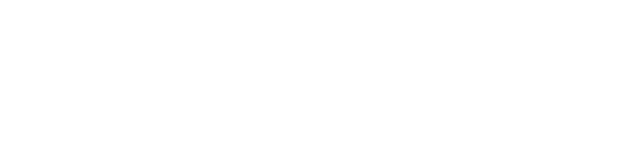
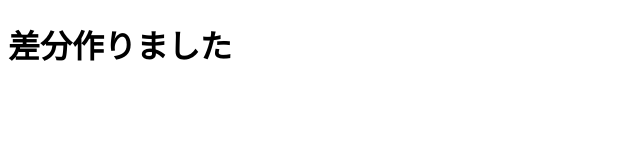
Before and after one commit to Daiju244/test_test, a plain HTML site: page index.html in a window 1280 px wide. Shown: the whole page, without its empty margins (0-640 px from the left). Drawn offline with Linux system fonts and the light colour scheme.

Commit message:
Modified index.html

```diff
--- a/index.html
+++ b/index.html
@@ -6,6 +6,6 @@
     <title>Document</title>
 </head>
 <body>
-
+    <h1>差分作りました</h1>
 </body>
 </html>
```
